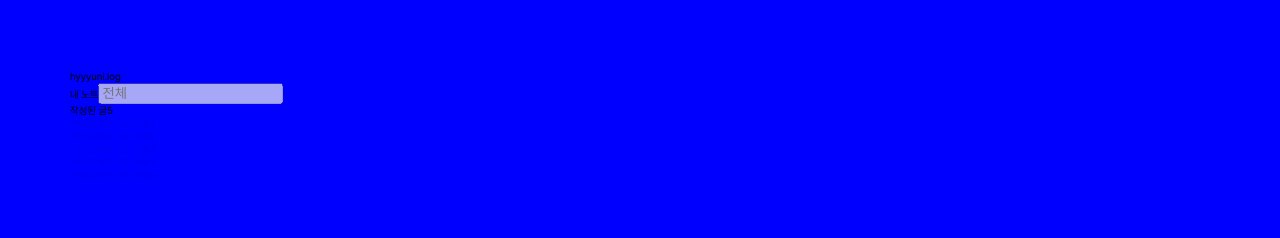
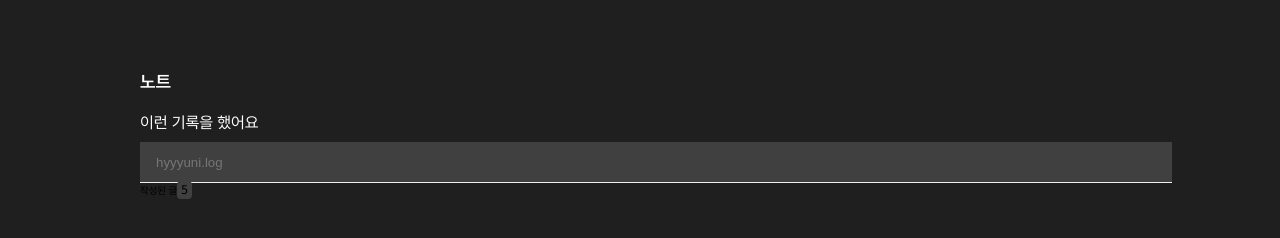
Before and after one commit to johyuni/johyuni.github.io, a React (Create React App) app: page / in a window 1280 px wide. Shown: the part 2430-2668 px from the top of the page. Built offline with nearby package versions, Linux system fonts and the light colour scheme.

Commit message:
노트 스타일 진행중

```diff
--- a/src/assets/styles/common/_header.scss
+++ b/src/assets/styles/common/_header.scss
@@ -9,7 +9,7 @@
   width: calc(100% - 8rem);
   z-index: 100;
   height: 9rem;
-  padding: 0 7rem 0;
+  padding: 0 14rem 0;
   background: rgba(0, 0, 0, 0);
 
   &__logo {
--- a/src/assets/styles/common/_layout.scss
+++ b/src/assets/styles/common/_layout.scss
@@ -3,7 +3,8 @@
     height: 100vh;
   }
   .inner {
-    padding: 10rem 7rem;
+    margin: 0 auto;
+    padding: 10rem 14rem;
     height: calc(100% - 20rem); // 임시
   }
 }
--- a/src/assets/styles/common/_reset.scss
+++ b/src/assets/styles/common/_reset.scss
@@ -130,3 +130,10 @@ table {
   border-collapse: collapse;
   border-spacing: 0;
 }
+
+input {
+  -webkit-appearance: none;
+  -moz-appearance: none;
+  appearance: none;
+  border: 0;
+}
--- a/src/assets/styles/pages/_notes.scss
+++ b/src/assets/styles/pages/_notes.scss
@@ -1,3 +1,34 @@
 .main__notes {
-  background-color: #0000fe; // 임시
+  // background-color: #0000fe; 임시
+  background-color: $color_gray1;
+  .inner {
+    display: flex;
+    flex-direction: column;
+    justify-content: space-between;
+  }
+
+  .content__tit {
+    color: $color_white;
+    font-size: 1.8rem;
+    font-weight: 600;
+  }
+  .input-box {
+    margin-top: 2rem;
+    .label {
+      display: block;
+      font-size: 1.6rem;
+      color: $color_white;
+    }
+    .input {
+      height: 4rem;
+      width: 100%;
+      margin-top: 0.8rem;
+      padding: 0 1.6rem;
+      border-bottom: 1px solid $color_gray5;
+      background-color: $color_gray3;
+    }
+  }
+  .tag {
+    margin-left: auto;
+  }
 }
--- a/src/components/pages/Notes.js
+++ b/src/components/pages/Notes.js
@@ -24,16 +24,24 @@ function Notes() {
       <div className="inner">
         {/* top */}
         <div className="content">
-          <strong className="content__tit">hyyyuni.log</strong>
+          <strong className="content__tit">노트</strong>
 
           <div className="input-box">
-            <label htmlFor="input">내 노트</label>
-            <input id="input" type="text" placeholder="전체" disabled />
+            <label htmlFor="input" className="label">
+              이런 기록을 했어요
+            </label>
+            <input
+              id="input"
+              type="text"
+              className="input"
+              placeholder="hyyyuni.log"
+              disabled
+            />
             <i></i>
             <i></i>
           </div>
           <span>작성된 글</span>
-          <span>5</span>
+          <span className="tag">5</span>
         </div>
 
         {/* list */}
```
